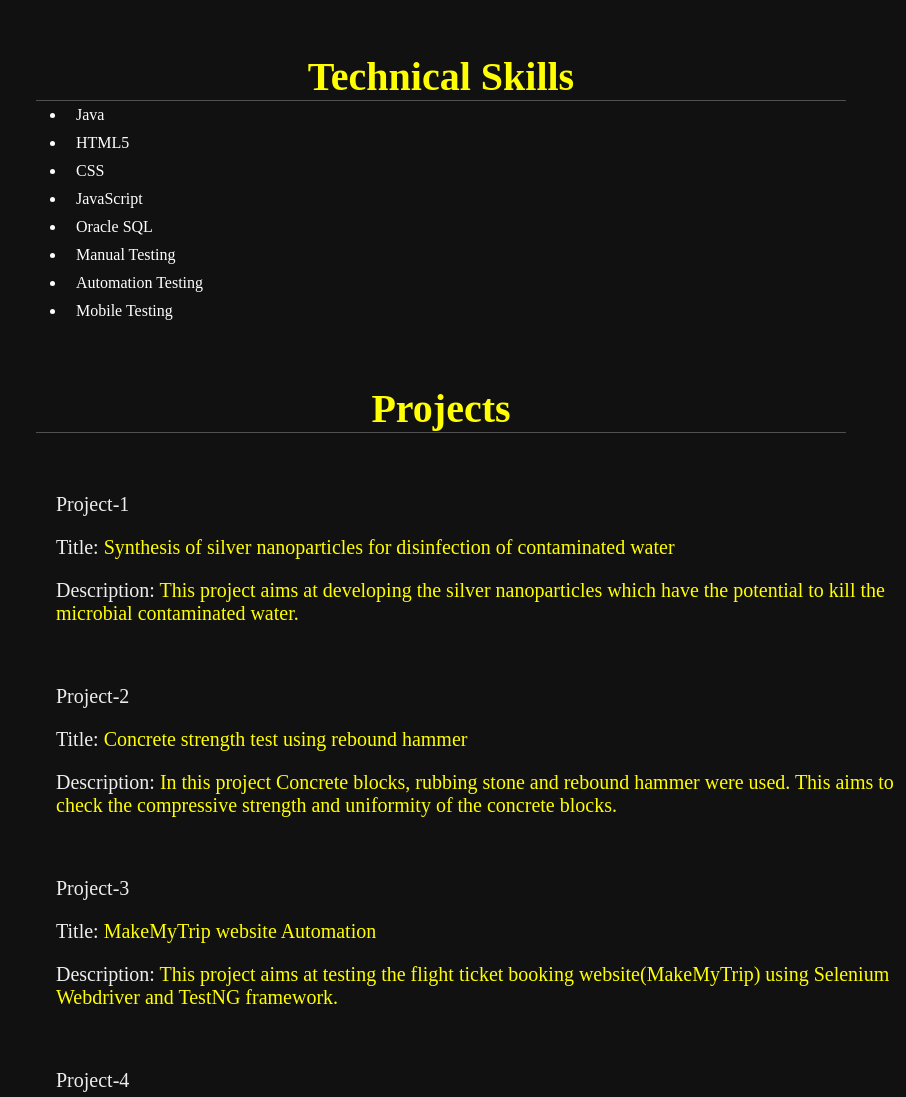
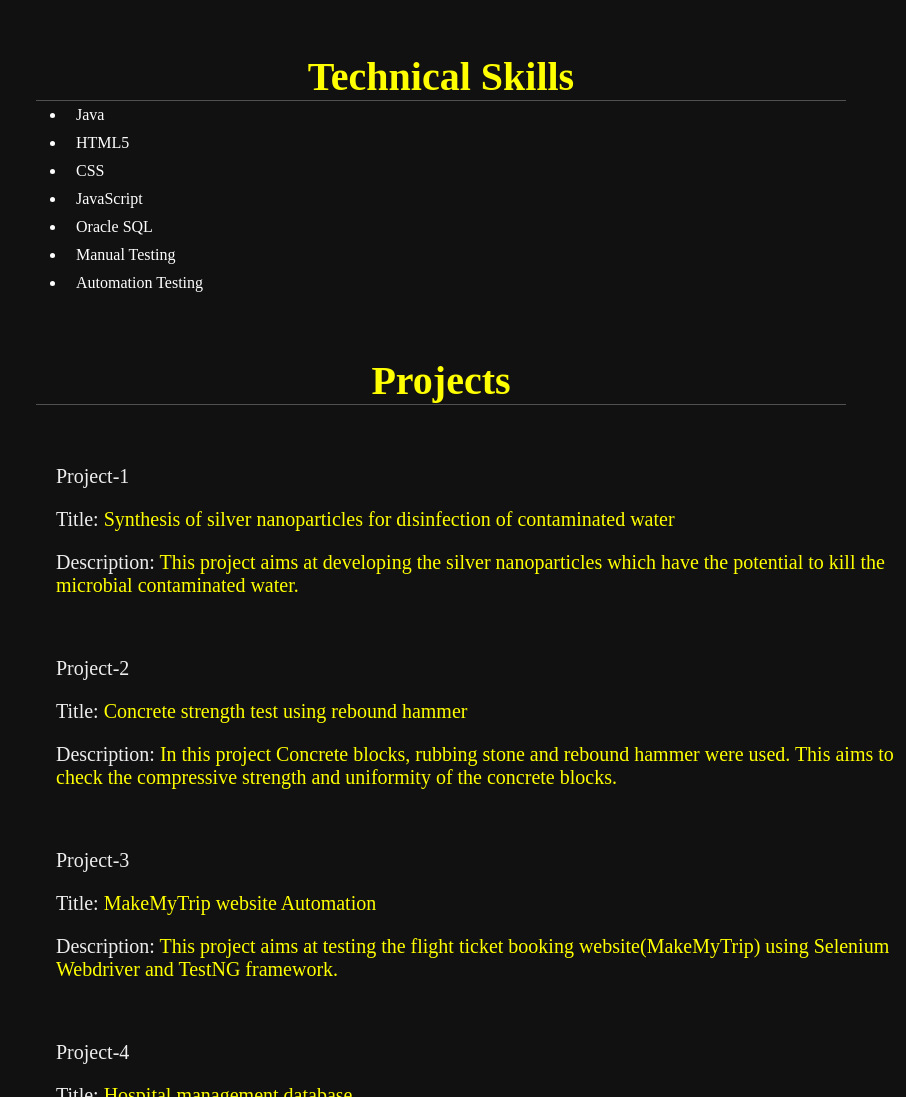
Before and after one commit to Deepa-Hottigoudra/Portfolio, a plain HTML site: page index.html in a window 1280 px wide. Shown: the part 804-1901 px from the top of the page, without its empty margins (374-1280 px from the left). Drawn offline with Linux system fonts and the light colour scheme.

Commit message:
Update index.html

```diff
--- a/index.html
+++ b/index.html
@@ -72,7 +72,6 @@
         <li>Oracle SQL</li>
         <li>Manual Testing</li>
         <li>Automation Testing</li>
-        <li>Mobile Testing</li>
     </ul>
 </div>
 </section>
```
